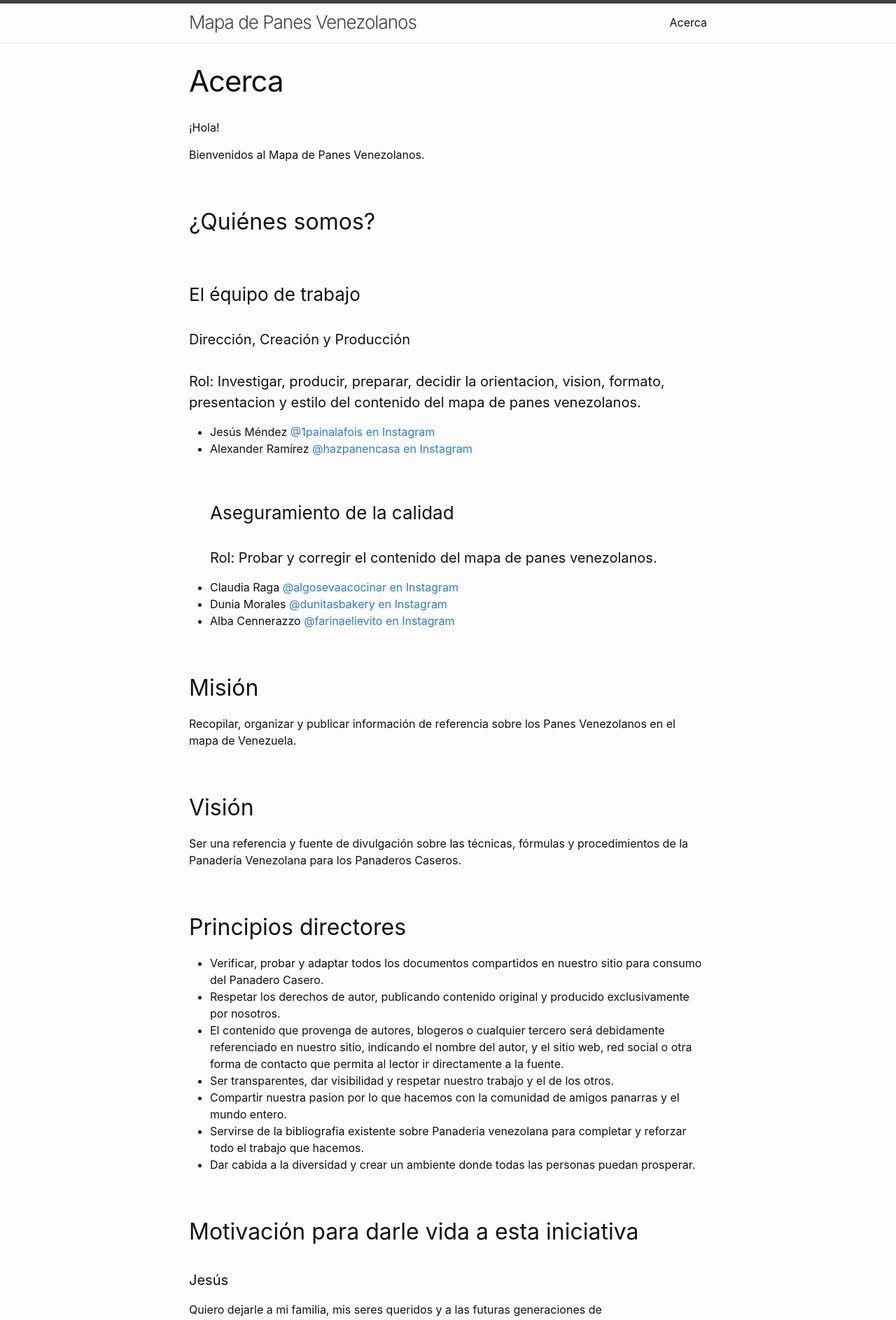
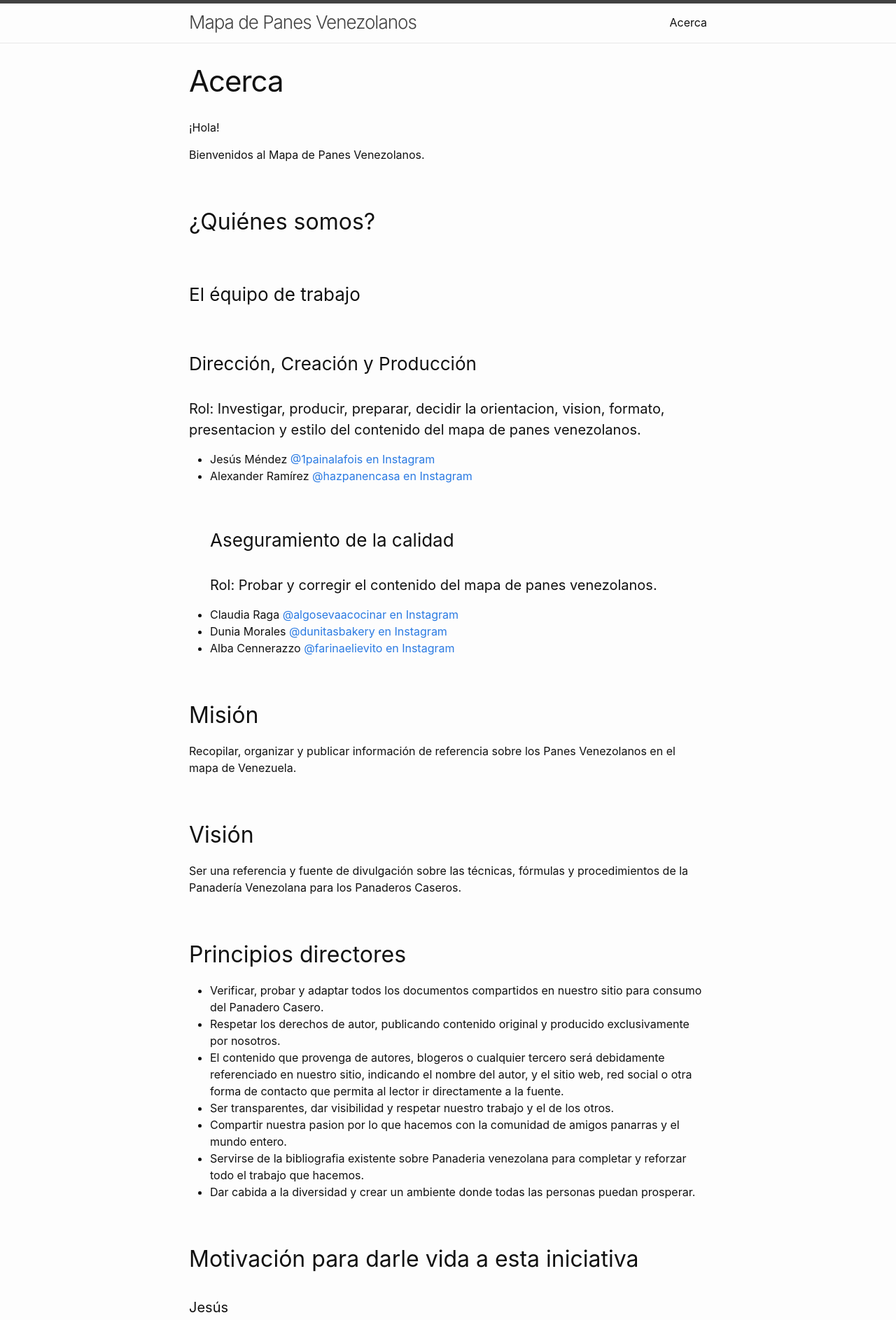
Before and after one commit to mapadepanesvenezolanos/mapadepanesvenezolanos.github.io, a Jekyll site: the page built from about.markdown, in a window 1280 px wide. Shown: the top 1886 px of the page at 70% size. Built offline with Jekyll 4.4.1, drawn with Linux system fonts in a browser that asks for light colours.

Commit message:
Ajuste en el formato

```diff
--- a/about.markdown
+++ b/about.markdown
@@ -9,7 +9,7 @@ Bienvenidos al Mapa de Panes Venezolanos.
 
 ## ¿Quiénes somos?
 ### El équipo de trabajo
-#### Dirección, Creación y Producción
+### Dirección, Creación y Producción
 #### Rol: Investigar, producir, preparar, decidir la orientacion, vision, formato, presentacion y estilo del contenido del mapa de panes venezolanos.
 - Jesús Méndez <a href="https://www.instagram.com/1painalafois/">@1painalafois en Instagram</a>
 - Alexander Ramírez <a href="https://www.instagram.com/hazpanencasa/">@hazpanencasa en Instagram</a>
```
